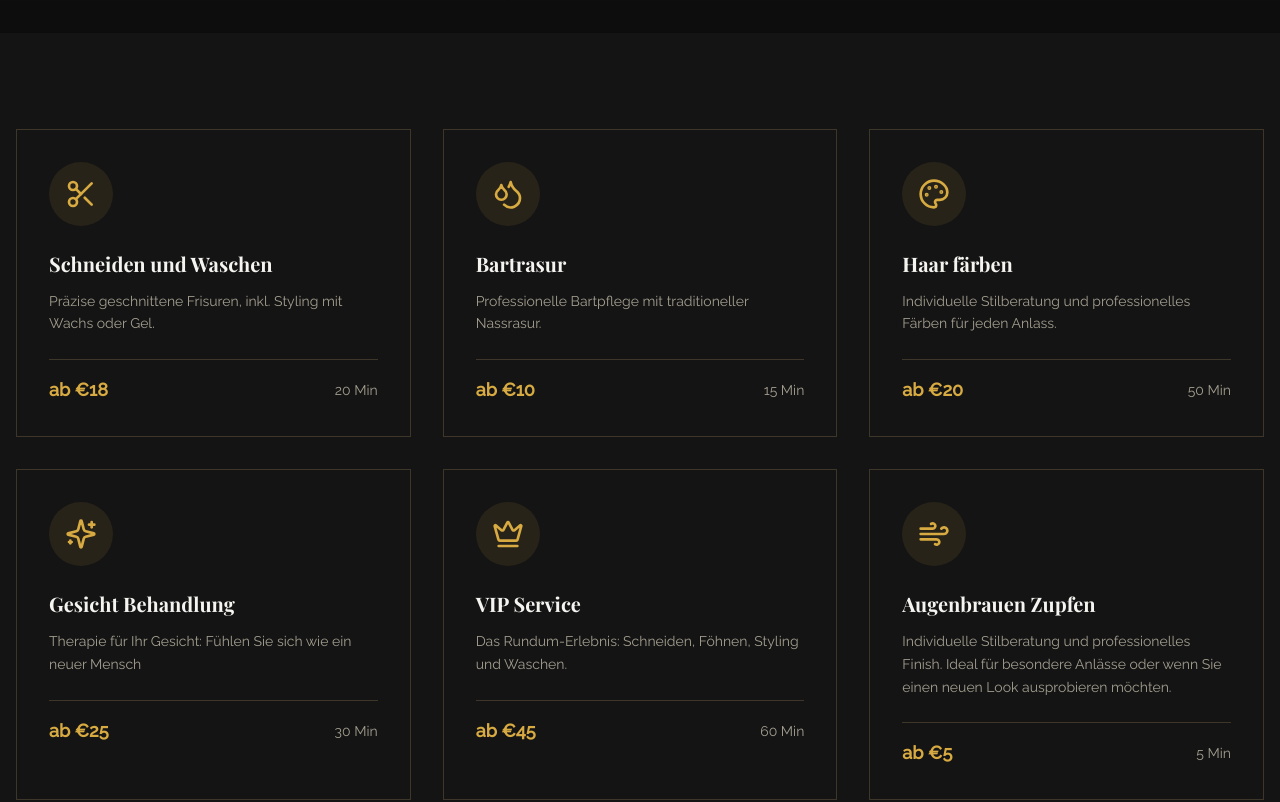
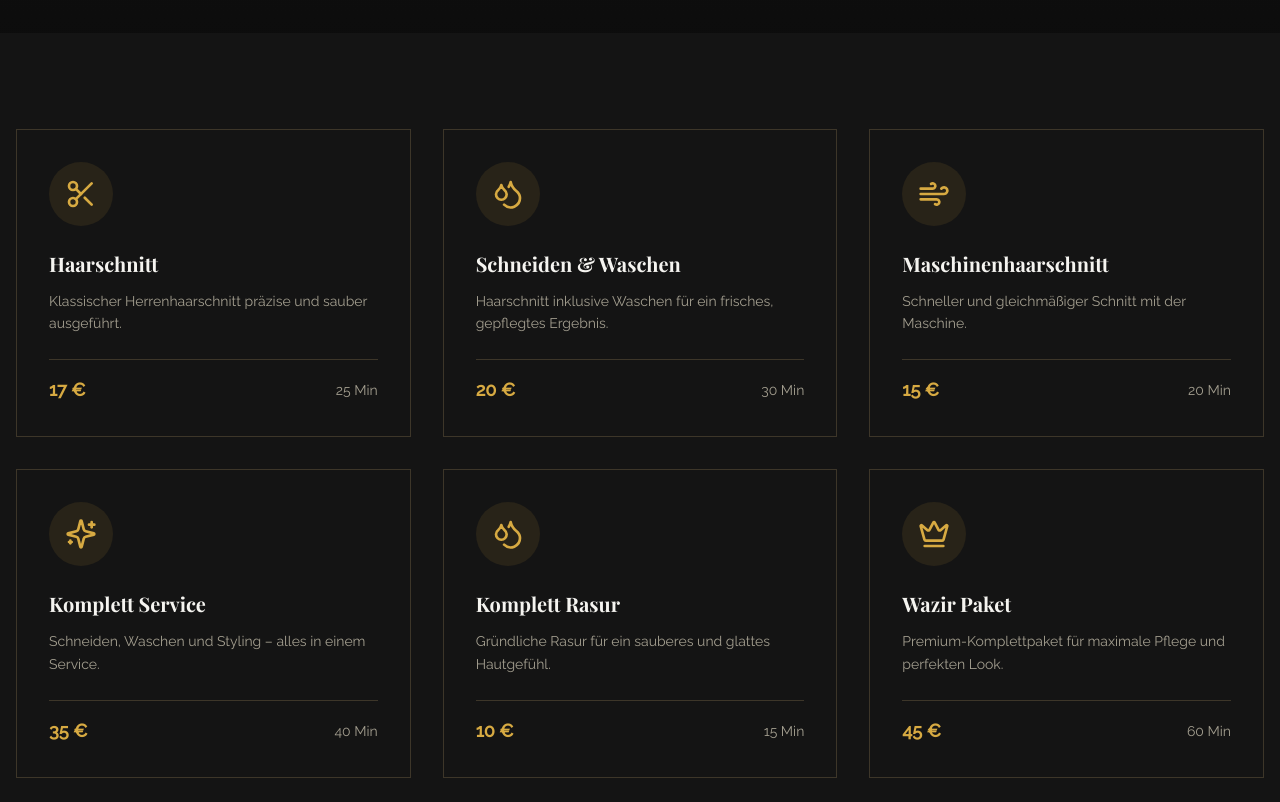
Before and after one commit to markkoehler-cyber/wazirbarbershop-demo, a React (Vite) app: page /services in a window 1280 px wide. Shown: the part 480-1282 px from the top of the page. Built offline with nearby package versions, Linux system fonts and the light colour scheme.

Commit message:
Update Services.tsx

```diff
--- a/src/pages/Services.tsx
+++ b/src/pages/Services.tsx
@@ -7,49 +7,50 @@ import { Scissors, Droplets, Sparkles, Crown, Palette, Wind, ChevronRight } from
 import { Button } from '@/components/ui/button';
 
 const services = [
-   {
+  {
     icon: Scissors,
-    title: 'Schneiden und Waschen',
-    description: 'Präzise geschnittene Frisuren, inkl. Styling mit Wachs oder Gel.',
-    price: 'ab €18',
+    title: 'Haarschnitt',
+    description: 'Klassischer Herrenhaarschnitt präzise und sauber ausgeführt.',
+    price: '17 €',
+    duration: '25 Min',
+  },
+  {
+    icon: Droplets,
+    title: 'Schneiden & Waschen',
+    description: 'Haarschnitt inklusive Waschen für ein frisches, gepflegtes Ergebnis.',
+    price: '20 €',
+    duration: '30 Min',
+  },
+  {
+    icon: Wind,
+    title: 'Maschinenhaarschnitt',
+    description: 'Schneller und gleichmäßiger Schnitt mit der Maschine.',
+    price: '15 €',
     duration: '20 Min',
   },
   {
+    icon: Sparkles,
+    title: 'Komplett Service',
+    description: 'Schneiden, Waschen und Styling – alles in einem Service.',
+    price: '35 €',
+    duration: '40 Min',
+  },
+  {
     icon: Droplets,
-    title: 'Bartrasur',
-    description: 'Professionelle Bartpflege mit traditioneller Nassrasur.',
-    price: 'ab €10',
+    title: 'Komplett Rasur',
+    description: 'Gründliche Rasur für ein sauberes und glattes Hautgefühl.',
+    price: '10 €',
     duration: '15 Min',
   },
   {
-    icon: Palette,
-    title: 'Haar färben',
-    description: 'Individuelle Stilberatung und professionelles Färben für jeden Anlass.',
-    price: 'ab €20',
-    duration: '50 Min',
-  },
-  {
-    icon: Sparkles,
-    title: 'Gesicht Behandlung',
-    description: 'Therapie für Ihr Gesicht: Fühlen Sie sich wie ein neuer Mensch',
-    price: 'ab €25',
-    duration: '30 Min',
-  },
-  {
     icon: Crown,
-    title: 'VIP Service',
-    description: 'Das Rundum-Erlebnis: Schneiden, Föhnen, Styling und Waschen.',
-    price: 'ab €45',
+    title: 'Wazir Paket',
+    description: 'Premium-Komplettpaket für maximale Pflege und perfekten Look.',
+    price: '45 €',
     duration: '60 Min',
   },
-  {
-    icon: Wind,
-    title: 'Augenbrauen Zupfen',
-    description: 'Individuelle Stilberatung und professionelles Finish. Ideal für besondere Anlässe oder wenn Sie einen neuen Look ausprobieren möchten.',
-    price: 'ab €5',
-    duration: '5 Min',
-  },
 ];
+
 
 const Services = () => {
   return (
```
